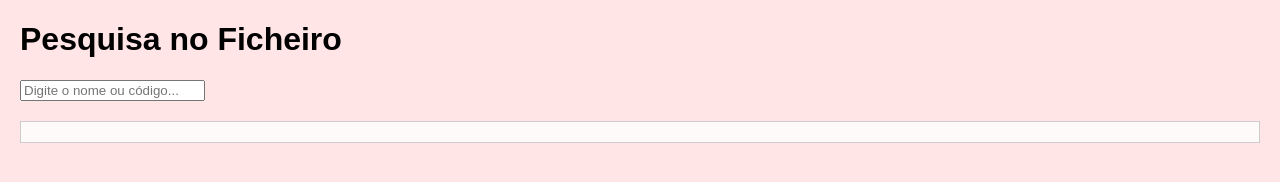
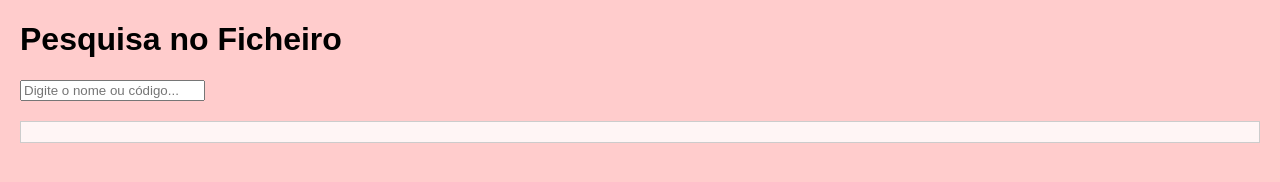
Before and after one commit to JaoTsa/appjdeus, a plain HTML site: page index.html in a window 1280 px wide. Drawn offline with Linux system fonts and the light colour scheme.

Commit message:
Update index.html

```diff
--- a/index.html
+++ b/index.html
@@ -8,7 +8,7 @@
         body {
             font-family: Arial, sans-serif;
             margin: 20px;
-            background-color: #ffe5e5; /* Cor de fundo vermelho claro */
+            background-color: #ffcccc; /* Cor de fundo vermelho claro */
         }
         #results {
             margin-top: 20px;
```
